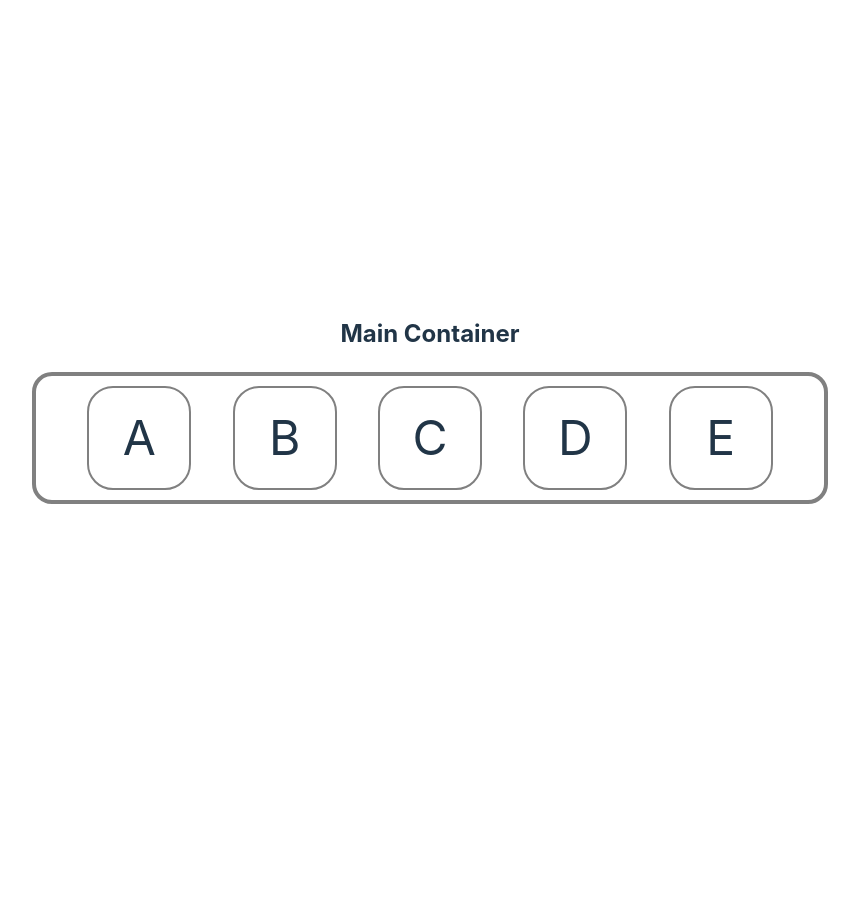
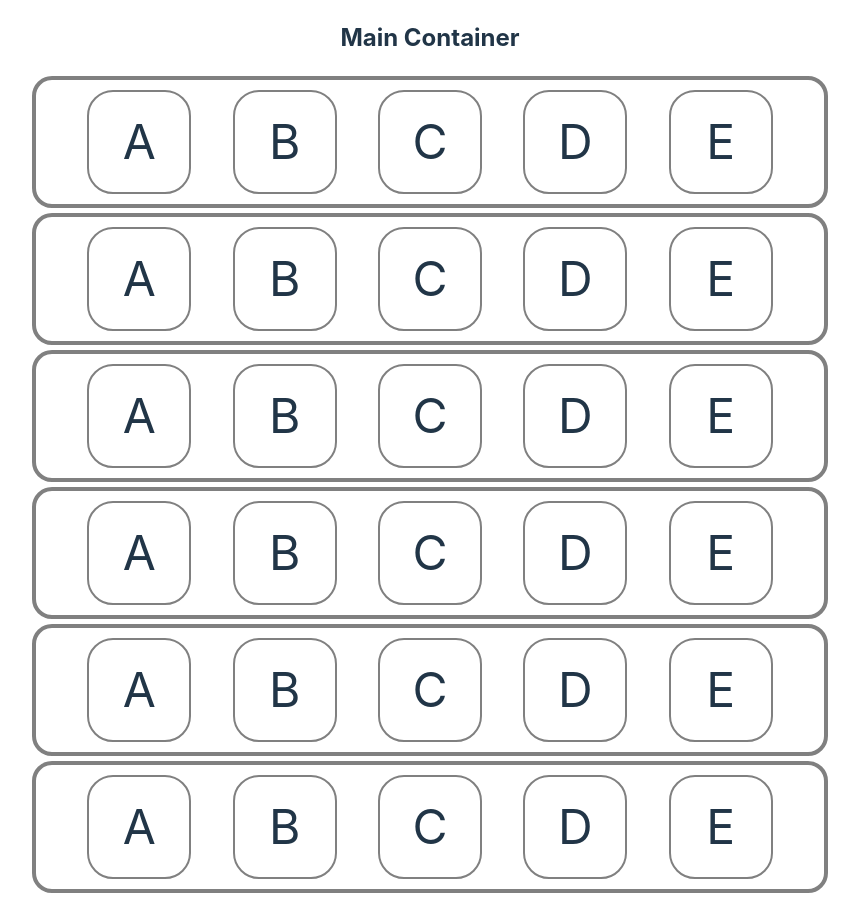
Before and after one commit to maxnmcbride/wordleanalog, a React (Vite) app: page / in a window 1280 px wide. Shown: the whole page, without its empty margins (210-1069 px from the left). Before the commit the page ends 800 px from the top, so only its background shows below. Built offline with nearby package versions, Linux system fonts and the light colour scheme.

Commit message:
Rendered Row components programmatically

```diff
--- a/src/App.css
+++ b/src/App.css
@@ -23,6 +23,7 @@
   border-color: gray;
   border-radius: 20px;
   padding: 10px;
+  margin-bottom: 5px;
 }
 
 .letter-box {
--- a/src/App.jsx
+++ b/src/App.jsx
@@ -3,11 +3,13 @@ import "./App.css"
 import Row from "./components/Row"
 
 function App() {
+  const rows = [1, 2, 3, 4, 5, 6]
+  const renderedRows = rows.map(row => <Row key={row} />)
 
   return (
     <div className="main-container">
       <h2>Main Container</h2>
-      <Row />
+      {renderedRows}
     </div>
   )
 }
```
